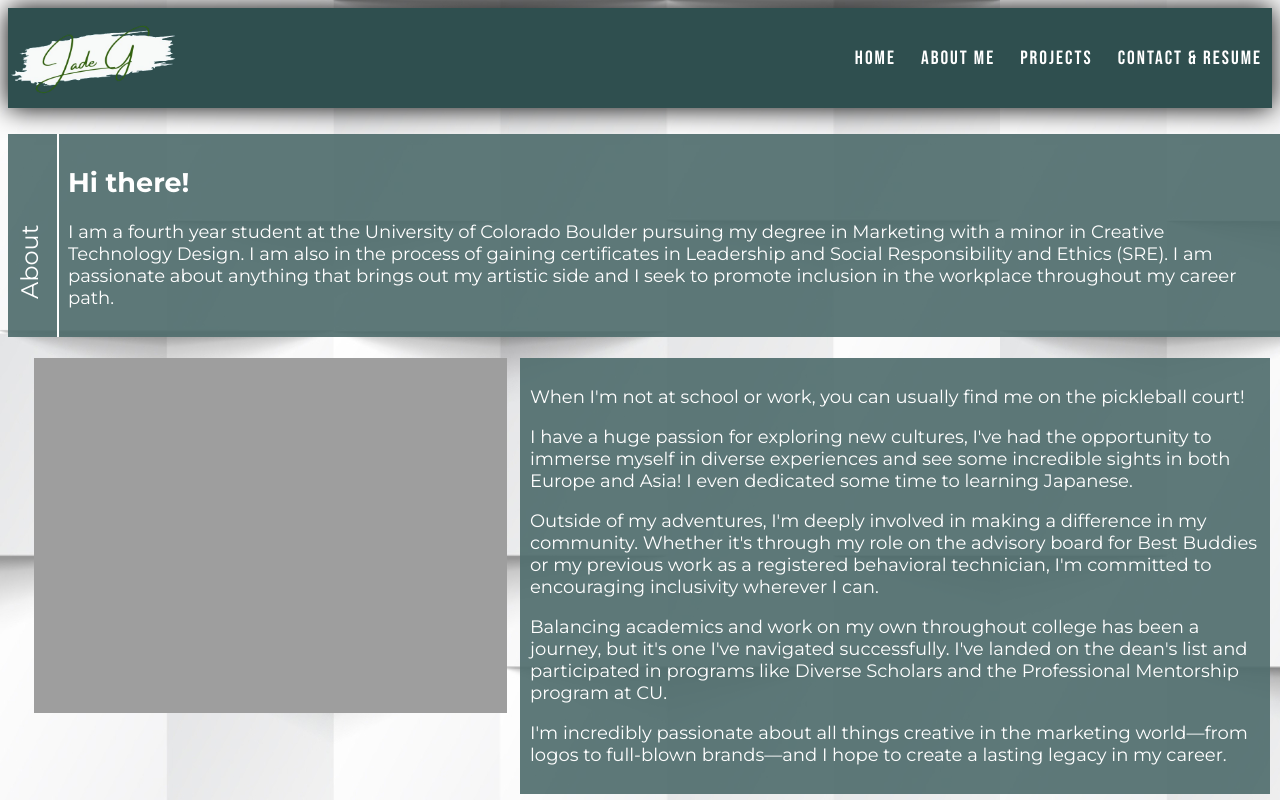
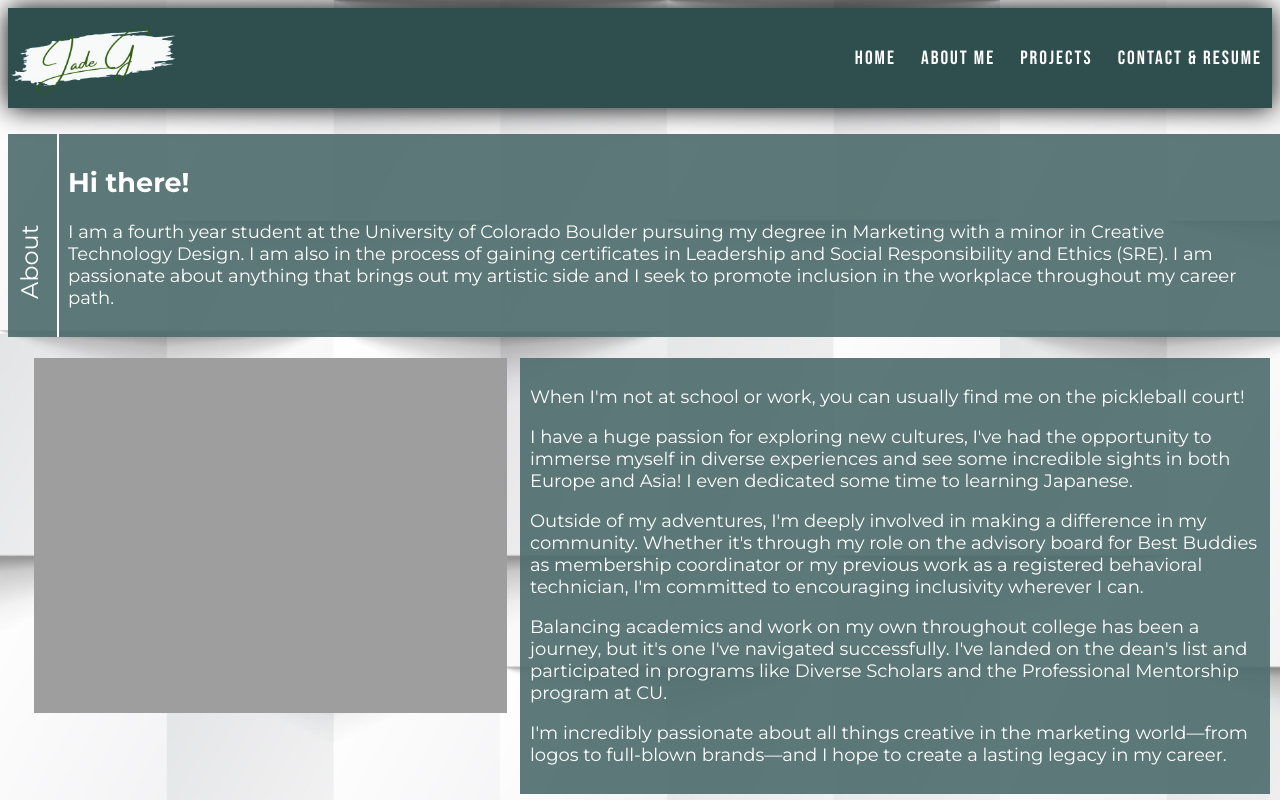
Before and after one commit to Jago3590/jago3590.github.io, a plain HTML site: page Portfolio/Nav/Aboutme.html in a window 1280 px wide. Drawn offline with Linux system fonts and the light colour scheme.

Commit message:
Update Aboutme.html

```diff
--- a/Portfolio/Nav/Aboutme.html
+++ b/Portfolio/Nav/Aboutme.html
@@ -40,7 +40,7 @@
       <p> When I'm not at school or work, you can usually find me on the pickleball court! </p>
       <p>I have a huge passion for exploring new cultures, I've had the opportunity to immerse myself in diverse experiences and see some incredible sights in both Europe and Asia!
       I even dedicated some time to learning Japanese. </p>
-      <p> Outside of my adventures, I'm deeply involved in making a difference in my community. Whether it's through my role on the advisory board for Best Buddies or my previous work as a registered behavioral technician, I'm committed to encouraging inclusivity wherever I can.</p>
+      <p> Outside of my adventures, I'm deeply involved in making a difference in my community. Whether it's through my role on the advisory board for Best Buddies as membership coordinator or my previous work as a registered behavioral technician, I'm committed to encouraging inclusivity wherever I can.</p>
       <p>Balancing academics and work on my own throughout college has been a journey, but it's one I've navigated successfully. I've landed on the dean's list and participated in programs like Diverse Scholars and the Professional Mentorship program at CU. </p>
       <p>I'm incredibly passionate about all things creative in the marketing world—from logos to full-blown brands—and I hope to create a lasting legacy in my career.</p>
   </div>
```
